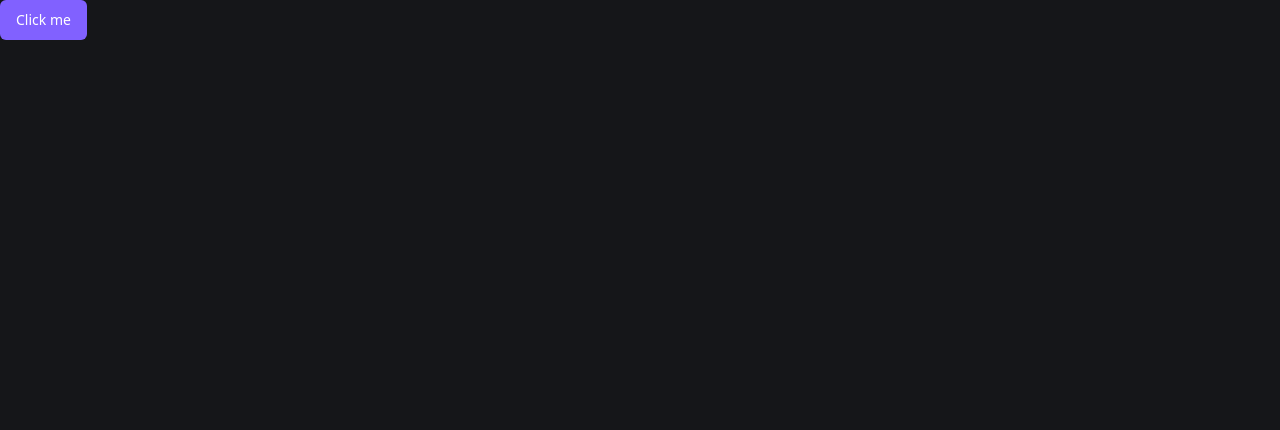
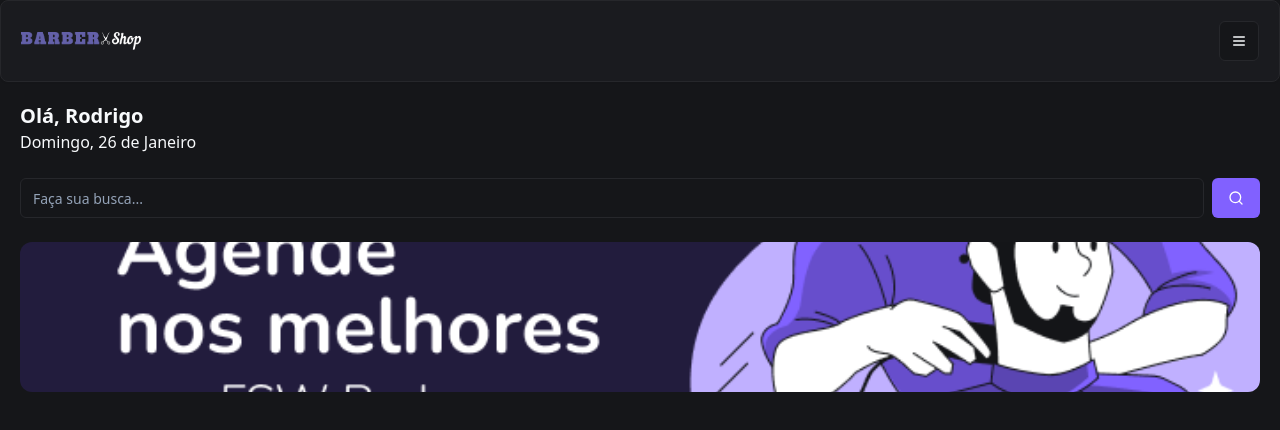
Before and after one commit to Mateus-lang/projeto-salao, a Next.js app: page / in a window 1280 px wide. Shown: the top 430 px of the page. Built offline with nearby package versions, Linux system fonts and the light colour scheme.

Commit message:
feat: add header components and banner

```diff
--- /dev/null
+++ b/app/_components/header.tsx
@@ -0,0 +1,19 @@
+import Image from "next/image"
+import { Card, CardContent } from "./ui/card"
+import { Button } from "./ui/button"
+import { MenuIcon } from "lucide-react"
+
+const Header = () => {
+  return (
+    <Card>
+      <CardContent className="flex flex-row items-center justify-between p-5">
+        <Image src="/logo.png" alt="logo" width={120} height={18} />
+        <Button size="icon" variant="outline">
+          <MenuIcon />
+        </Button>
+      </CardContent>
+    </Card>
+  )
+}
+
+export default Header
--- /dev/null
+++ b/app/_components/ui/card.tsx
@@ -0,0 +1,79 @@
+import * as React from "react"
+
+import { cn } from "@/app/_lib/utils"
+
+const Card = React.forwardRef<
+  HTMLDivElement,
+  React.HTMLAttributes<HTMLDivElement>
+>(({ className, ...props }, ref) => (
+  <div
+    ref={ref}
+    className={cn(
+      "rounded-lg border bg-card text-card-foreground shadow-sm",
+      className,
+    )}
+    {...props}
+  />
+))
+Card.displayName = "Card"
+
+const CardHeader = React.forwardRef<
+  HTMLDivElement,
+  React.HTMLAttributes<HTMLDivElement>
+>(({ className, ...props }, ref) => (
+  <div
+    ref={ref}
+    className={cn("flex flex-col space-y-1.5 p-6", className)}
+    {...props}
+  />
+))
+CardHeader.displayName = "CardHeader"
+
+const CardTitle = React.forwardRef<
+  HTMLDivElement,
+  React.HTMLAttributes<HTMLDivElement>
+>(({ className, ...props }, ref) => (
+  <div
+    ref={ref}
+    className={cn(
+      "text-2xl font-semibold leading-none tracking-tight",
+      className,
+    )}
+    {...props}
+  />
+))
+CardTitle.displayName = "CardTitle"
+
+const CardDescription = React.forwardRef<
+  HTMLDivElement,
+  React.HTMLAttributes<HTMLDivElement>
+>(({ className, ...props }, ref) => (
+  <div
+    ref={ref}
+    className={cn("text-sm text-muted-foreground", className)}
+    {...props}
+  />
+))
+CardDescription.displayName = "CardDescription"
+
+const CardContent = React.forwardRef<
+  HTMLDivElement,
+  React.HTMLAttributes<HTMLDivElement>
+>(({ className, ...props }, ref) => (
+  <div ref={ref} className={cn("p-6 pt-0", className)} {...props} />
+))
+CardContent.displayName = "CardContent"
+
+const CardFooter = React.forwardRef<
+  HTMLDivElement,
+  React.HTMLAttributes<HTMLDivElement>
+>(({ className, ...props }, ref) => (
+  <div
+    ref={ref}
+    className={cn("flex items-center p-6 pt-0", className)}
+    {...props}
+  />
+))
+CardFooter.displayName = "CardFooter"
+
+export { Card, CardHeader, CardFooter, CardTitle, CardDescription, CardContent }
--- /dev/null
+++ b/app/_components/ui/input.tsx
@@ -0,0 +1,22 @@
+import * as React from "react"
+
+import { cn } from "@/app/_lib/utils"
+
+const Input = React.forwardRef<HTMLInputElement, React.ComponentProps<"input">>(
+  ({ className, type, ...props }, ref) => {
+    return (
+      <input
+        type={type}
+        className={cn(
+          "flex h-10 w-full rounded-md border border-input bg-background px-3 py-2 text-base ring-offset-background file:border-0 file:bg-transparent file:text-sm file:font-medium file:text-foreground placeholder:text-muted-foreground focus-visible:outline-none focus-visible:ring-2 focus-visible:ring-ring focus-visible:ring-offset-2 disabled:cursor-not-allowed disabled:opacity-50 md:text-sm",
+          className,
+        )}
+        ref={ref}
+        {...props}
+      />
+    )
+  },
+)
+Input.displayName = "Input"
+
+export { Input }
--- a/app/page.tsx
+++ b/app/page.tsx
@@ -1,6 +1,34 @@
+import { SearchIcon } from "lucide-react"
+import Header from "./_components/header"
+import { Button } from "./_components/ui/button"
+import { Input } from "./_components/ui/input"
+import Image from "next/image"
 
-import { Button } from "./_components/ui/button";
+const Home = () => {
+  return (
+    <div>
+      <Header />
+      <div className="p-5">
+        <h2 className="text-xl font-bold">Olá, Rodrigo</h2>
+        <p>Domingo, 26 de Janeiro</p>
 
-export default function Home() {
-  return <Button>Click me</Button>;
+        <div className="mt-6 flex items-center gap-2">
+          <Input placeholder="Faça sua busca..." />
+          <Button>
+            <SearchIcon />
+          </Button>
+        </div>
+        <div className="relative mt-6 h-[150px] w-full">
+          <Image
+            alt="agende com os melhores"
+            src="/banner-01.png"
+            fill
+            className="rounded-xl object-cover"
+          />
+        </div>
+      </div>
+    </div>
+  )
 }
+
+export default Home
```
Also changed, not shown: public/banner-01.png (added), public/logo.png (added).
